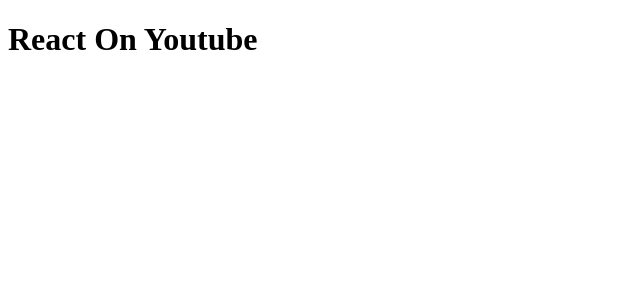
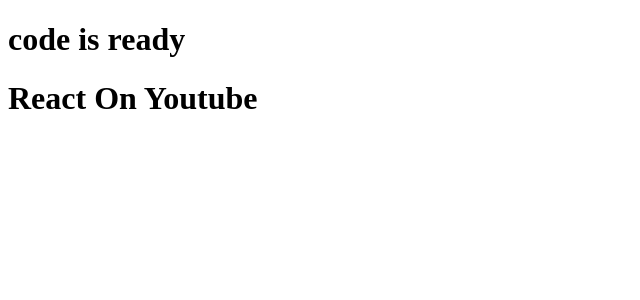
Before and after one commit to SumitGujariya/React--, a React (Create React App) app in the folder 01basicsreact/: page / in a window 1280 px wide. Shown: the top 300 px of the page, without its empty margins (0-640 px from the left). Built offline with nearby package versions, Linux system fonts and the light colour scheme.

Commit message:
Add Code.js component

```diff
--- a/01basicsreact/src/App.js
+++ b/01basicsreact/src/App.js
@@ -1,7 +1,11 @@
+import Code from "./Code";
 
 function App() {
   return (
-    <h1>React On Youtube</h1>
+    <>
+      <Code />
+      <h1>React On Youtube</h1>
+    </>
   );
 }
 
--- /dev/null
+++ b/01basicsreact/src/Code.js
@@ -0,0 +1,6 @@
+function Code(){
+    return (
+        <h1>code is ready</h1>
+    )
+}
+export default Code
```
